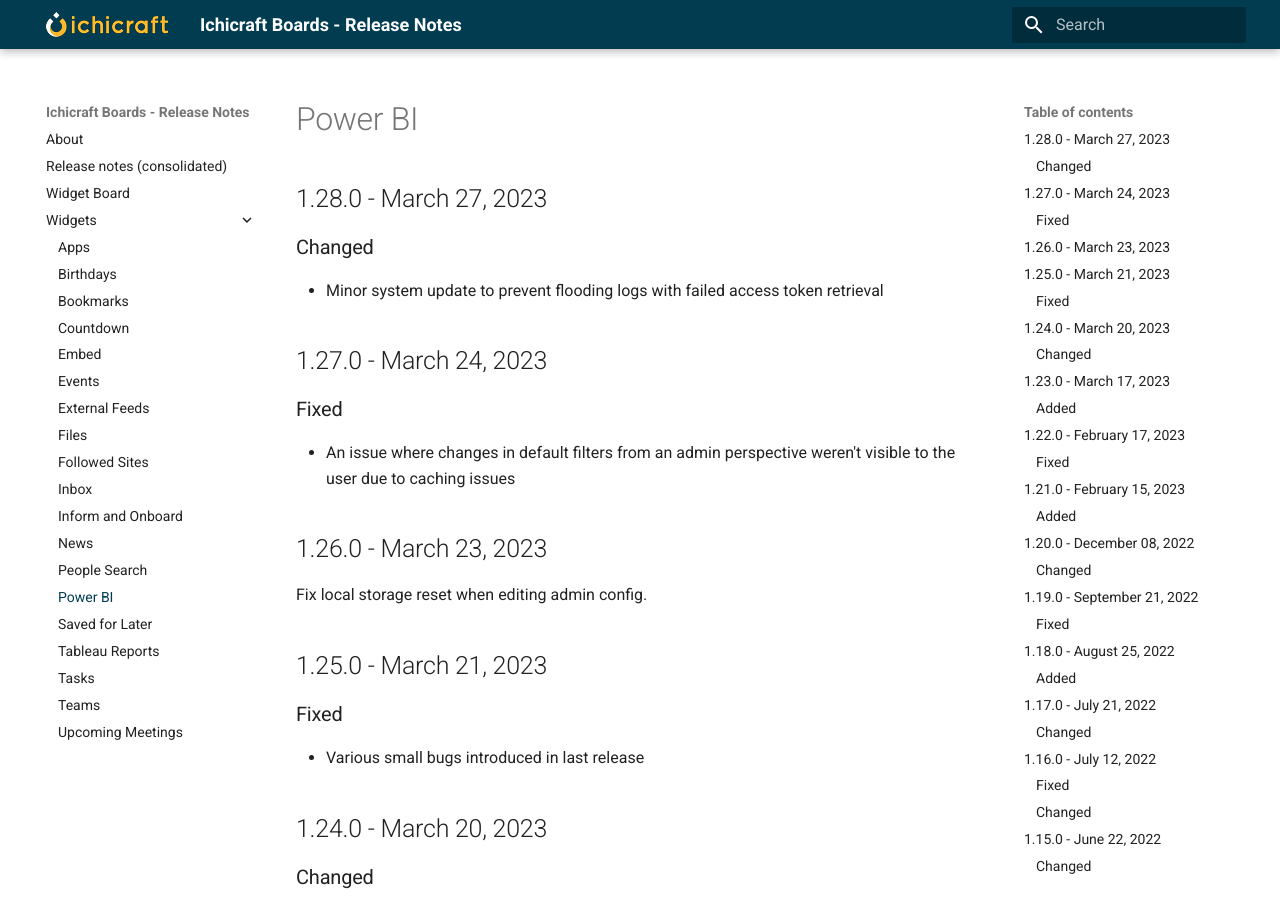
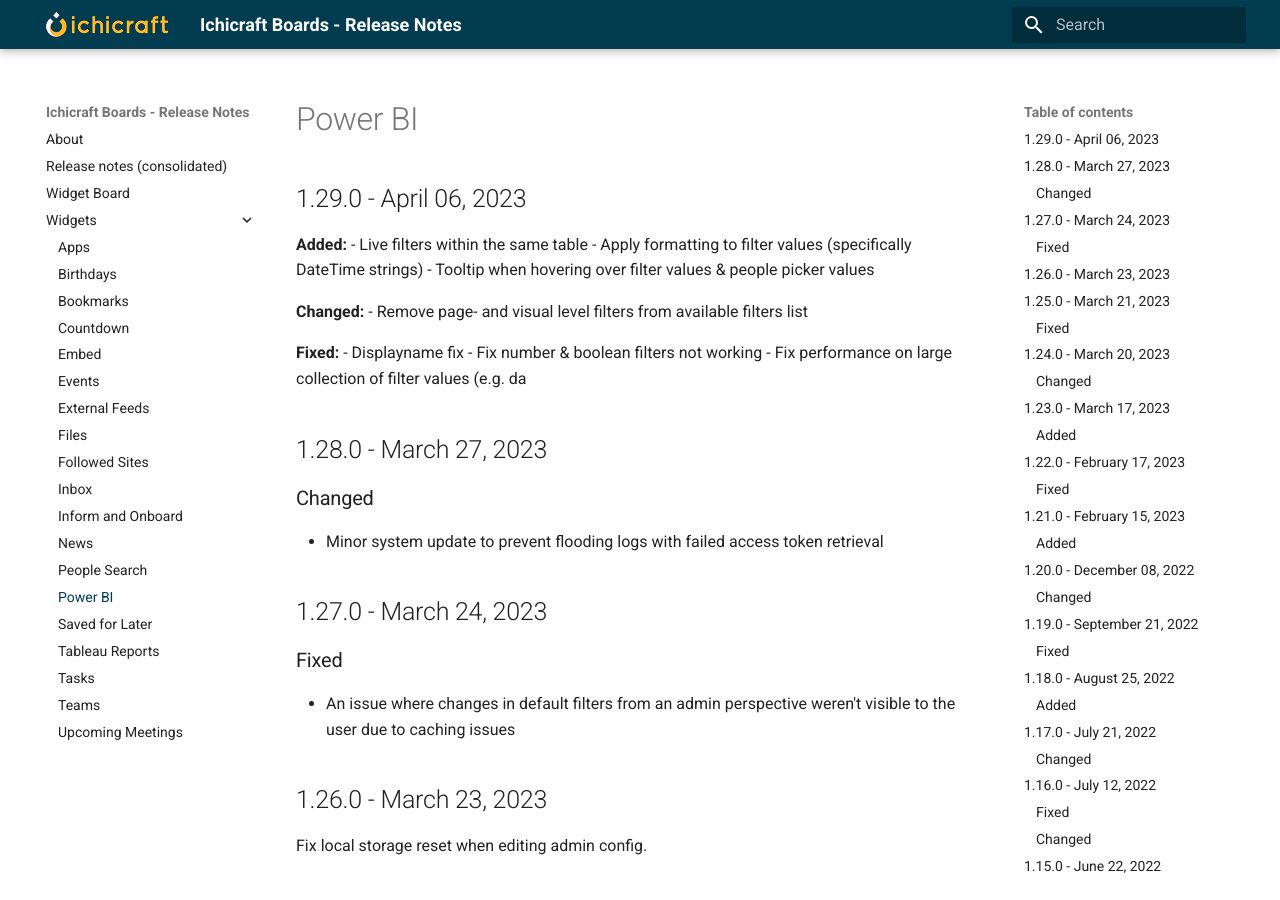
Before and after one commit to ichicraft/widgets-docs, an MkDocs documentation site: the page built from docs/Widgets/Power BI.md, in a window 1280 px wide and 900 px high. Built offline with MkDocs 1.6.1 and Material for MkDocs 9.7.7, drawn with Linux system fonts in a browser that asks for light colours.

```diff
--- a/docs/Widgets/Power BI.md
+++ b/docs/Widgets/Power BI.md
@@ -1,3 +1,18 @@
+## 1.29.0 - April 06, 2023
+
+**Added:**
+- Live filters within the same table
+- Apply formatting to filter values (specifically DateTime strings)
+- Tooltip when hovering over filter values &amp; people picker values
+
+**Changed:**
+- Remove page- and visual level filters from available filters list
+
+**Fixed:**
+- Displayname fix
+- Fix number &amp; boolean filters not working
+- Fix performance on large collection of filter values (e.g. da
+
 ## 1.28.0 - March 27, 2023
 
 ### Changed
```
Also changed, not shown: docs/Release-notes-(consolidated).md (+15 -0 lines).
